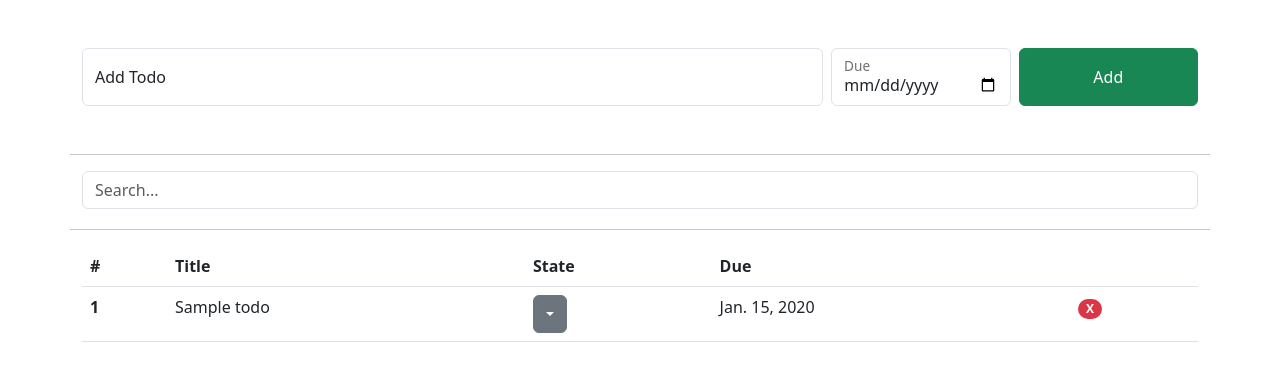
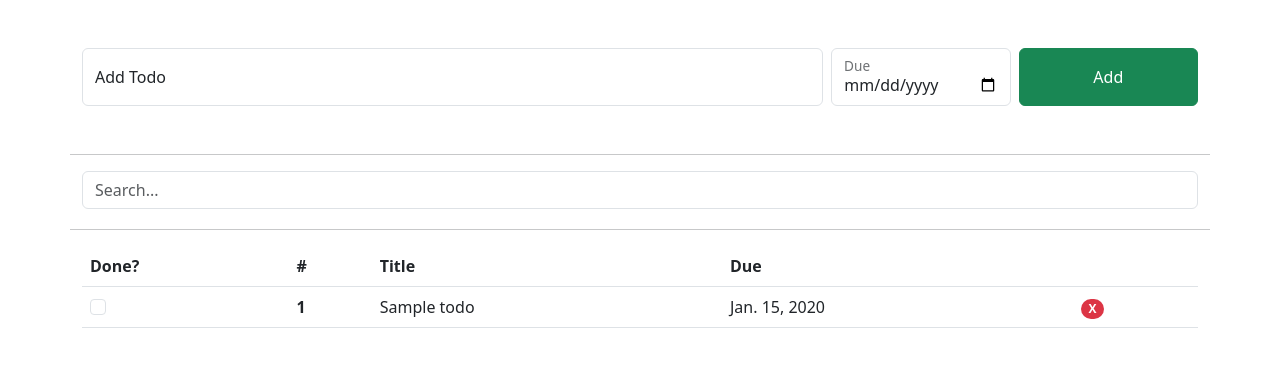
Before and after one commit to thisisjab/django_htmx, a Django app: page /todo/list/ in a window 1280 px wide. Shown: the part 56-437 px from the top of the page. Run offline with Django 4.2, Linux system fonts and the light colour scheme; a user stored in the database is signed in; tables that the repository leaves empty hold one stand-in row (values such as "Sample post"); some libraries are stand-ins or nearby versions.

Commit message:
feat: remove todo `state` dropdown and add `is_done` checkbox

```diff
--- a/project/templates/todos/partial/list.html
+++ b/project/templates/todos/partial/list.html
@@ -2,9 +2,9 @@
   <table class="table w-100">
     <thead>
       <tr>
+        <th scope="col">Done?</th>
         <th scope="col">#</th>
         <th scope="col">Title</th>
-        <th scope="col">State</th>
         <th scope="col">Due</th>
         <th scope="col"></th>
       </tr>
@@ -12,20 +12,11 @@
     <tbody>
       {% for todo in user_todos %}
         <tr>
+          <td>
+            <input class="form-check-input" type="checkbox" value="is_done">
+          </td>
           <th scope="row">{{ forloop.counter }}</th>
           <td>{{ todo.title }}</td>
-          <td>
-            <div class="dropdown">
-              <button class="btn btn-secondary dropdown-toggle" type="button" data-bs-toggle="dropdown" aria-expanded="false">{{ todo.get_state_display }}</button>
-              <ul class="dropdown-menu">
-                {% for available_state in todo.State.choices %}
-                  <li>
-                    <a class="dropdown-item" href="#">{{ available_state.1 }}</a>
-                  </li>
-                {% endfor %}
-              </ul>
-            </div>
-          </td>
           <td>
             {% if todo.due %}
               {{ todo.due }}
```
